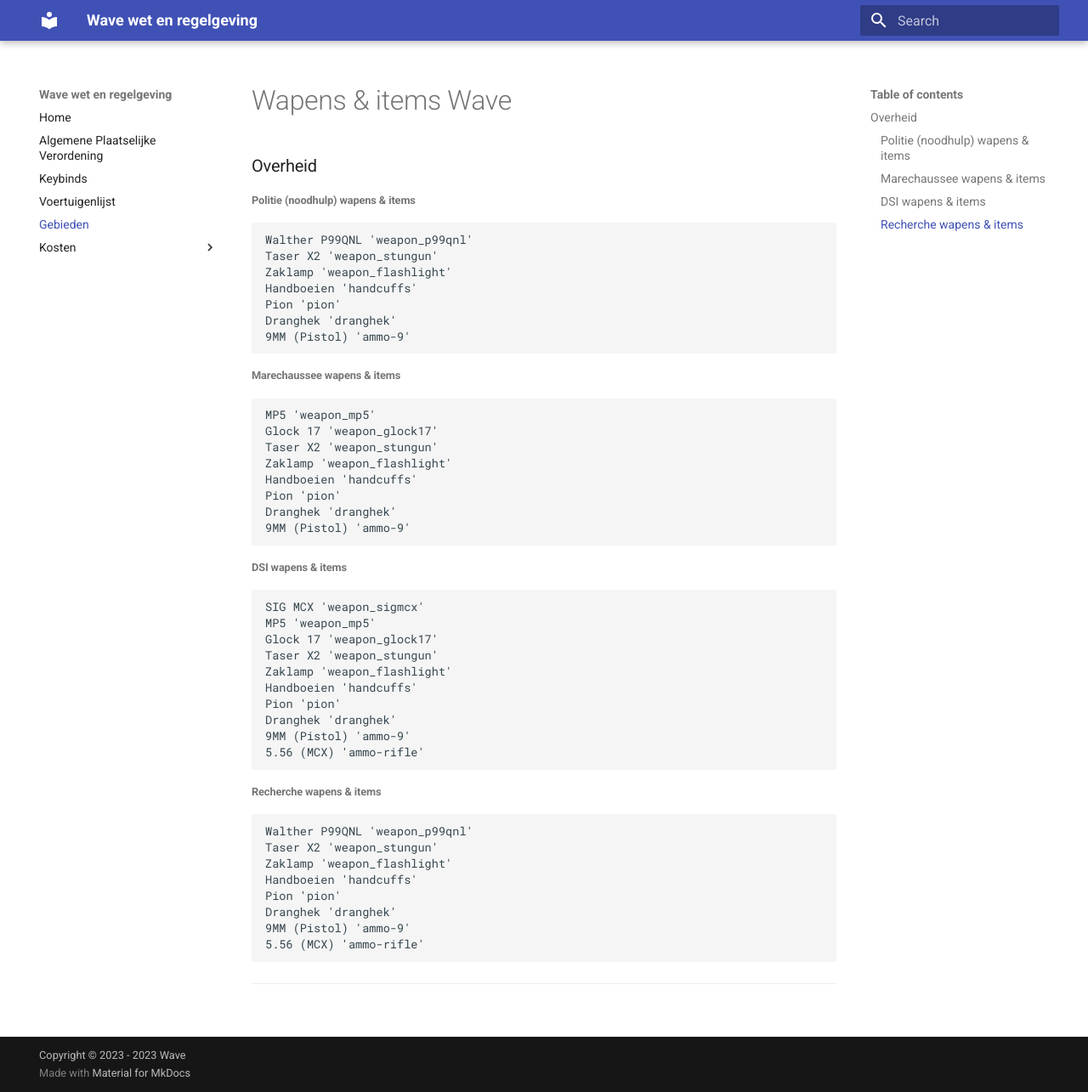
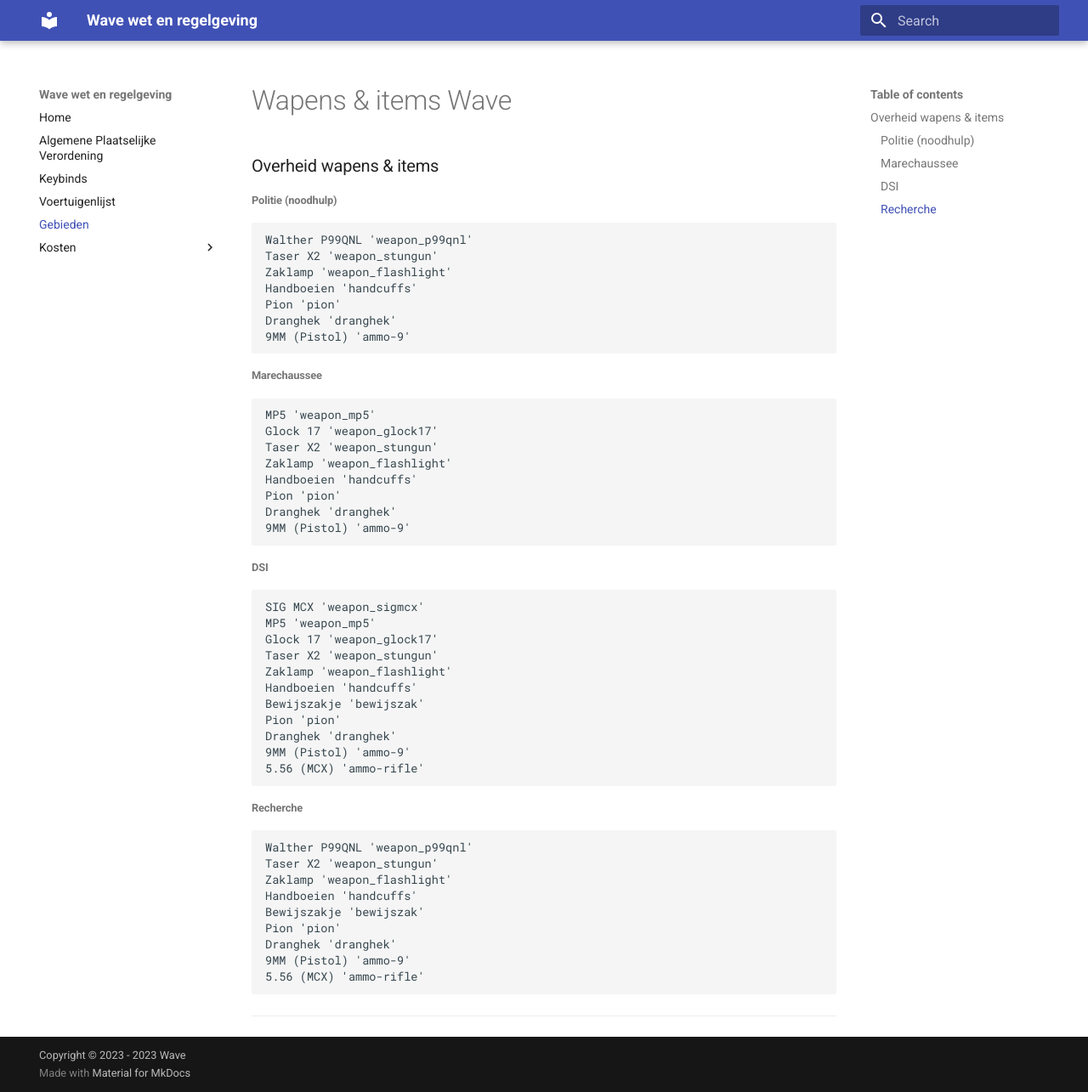
Before and after one commit to mickjoel/wetboek.sunstone, an MkDocs documentation site: the page built from docs/risico-gebieden.md, in a window 1280 px wide and 1285 px high. Shown: the whole window at 85% size. Built offline with MkDocs 1.6.1 and Material for MkDocs 9.7.7, drawn with Linux system fonts in a browser that asks for light colours.

Commit message:
Update risico-gebieden.md

```diff
--- a/docs/risico-gebieden.md
+++ b/docs/risico-gebieden.md
@@ -1,7 +1,7 @@
 # Wapens & items Wave
 
-### Overheid
-###### Politie (noodhulp) wapens & items
+### Overheid wapens & items
+###### Politie (noodhulp)
     Walther P99QNL 'weapon_p99qnl'
     Taser X2 'weapon_stungun'
     Zaklamp 'weapon_flashlight'
@@ -9,7 +9,7 @@
     Pion 'pion'
     Dranghek 'dranghek'
     9MM (Pistol) 'ammo-9'
-###### Marechaussee wapens & items
+###### Marechaussee
     MP5 'weapon_mp5'
     Glock 17 'weapon_glock17'
     Taser X2 'weapon_stungun'
@@ -18,22 +18,24 @@
     Pion 'pion'
     Dranghek 'dranghek'
     9MM (Pistol) 'ammo-9'
-###### DSI wapens & items
+###### DSI
     SIG MCX 'weapon_sigmcx'
     MP5 'weapon_mp5'
     Glock 17 'weapon_glock17'
     Taser X2 'weapon_stungun'
     Zaklamp 'weapon_flashlight'
     Handboeien 'handcuffs'
+    Bewijszakje 'bewijszak'
     Pion 'pion'
     Dranghek 'dranghek'
     9MM (Pistol) 'ammo-9'
     5.56 (MCX) 'ammo-rifle'
-###### Recherche wapens & items
+###### Recherche
     Walther P99QNL 'weapon_p99qnl'
     Taser X2 'weapon_stungun'
     Zaklamp 'weapon_flashlight'
     Handboeien 'handcuffs'
+    Bewijszakje 'bewijszak'
     Pion 'pion'
     Dranghek 'dranghek'
     9MM (Pistol) 'ammo-9'
```
